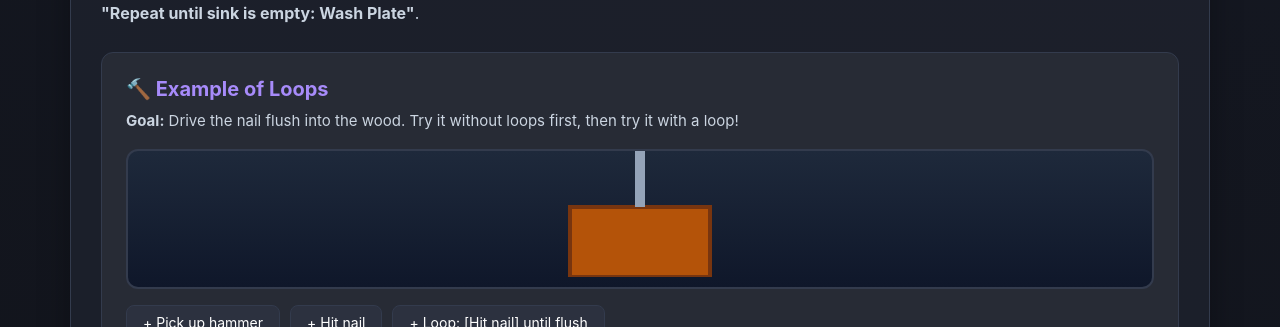
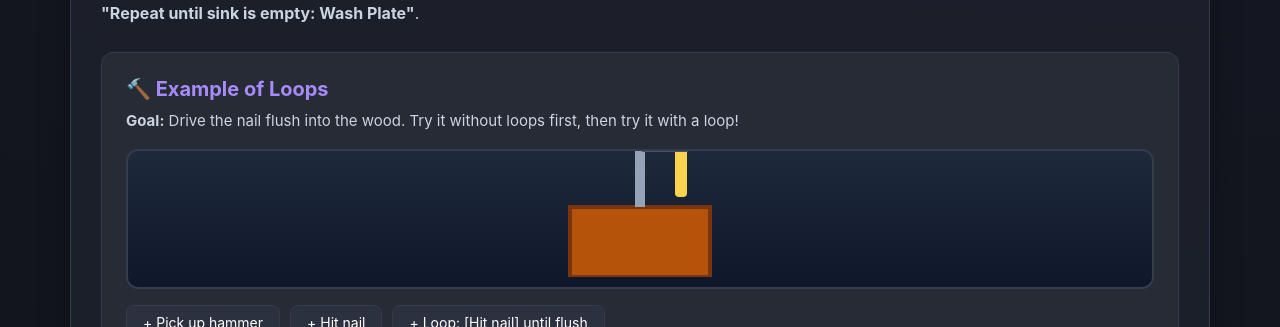
Before and after one commit to SPP-2005/AlgoThink1, a Next.js app: page /course/module-1 in a window 1280 px wide. Shown: the part 3160-3487 px from the top of the page. Built offline with nearby package versions, Linux system fonts and the light colour scheme.

Commit message:
feat: implement Algorithm Thinking module 1 simulation page with activity and hammer logic

```diff
--- a/app/course/module-1/page.js
+++ b/app/course/module-1/page.js
@@ -570,7 +570,7 @@ export default function Module1() {
                                     </g>
 
                                     {/* Hammer */}
-                                    <g style={{ transformOrigin: '140px 10px', animation: isHitting ? 'hammerStrike 0.3s ease-in-out' : 'none', opacity: hammerVisible ? 1 : 0, transition: 'opacity 0.3s' }}>
+                                    <g style={{ transformOrigin: '140px 10px', animation: isHitting ? 'hammerStrike 0.3s ease-in-out' : 'none', opacity: 1 }}>
                                         {/* Handle */}
                                         <rect x="135" y="10" width="12" height="60" fill="#fcd34d" rx="4" />
                                         {/* Head */}
@@ -600,7 +600,7 @@ export default function Module1() {
                                 <button onClick={runHammerSim} disabled={hammerStatus === 'running'} className="btn btn-primary" style={{ padding: '8px 24px', fontSize: '14px', background: hammerStatus === 'running' ? '#64748b' : '#8b5cf6', cursor: hammerStatus === 'running' ? 'not-allowed' : 'pointer' }}>▶ Run Sequence</button>
                                 <button onClick={handleHammerReset} disabled={hammerStatus === 'running'} className="btn" style={{ background: 'transparent', border: '1px solid var(--border)', color: 'white', padding: '8px 24px', fontSize: '14px', borderRadius: '8px', cursor: hammerStatus === 'running' ? 'not-allowed' : 'pointer' }}>🔄 Reset</button>
                             </div>
-                            {hammerMessage && <div style={{ marginTop: '10px', fontSize: '12px', color: hammerStatus === 'error' ? '#f87171' : hammerStatus === 'success' ? '#34d399' : '#fbbf24', fontWeight: 'bold' }}>{hammerMessage}</div>}
+                            {hammerMessage && <div style={{ marginTop: '16px', fontSize: '16px', padding: '12px 16px', borderRadius: '8px', background: 'rgba(0,0,0,0.2)', borderLeft: `4px solid ${hammerStatus === 'error' ? '#f87171' : hammerStatus === 'success' ? '#34d399' : '#fbbf24'}`, color: hammerStatus === 'error' ? '#fca5a5' : hammerStatus === 'success' ? '#6ee7b7' : '#fcd34d', fontWeight: 'bold', width: '100%' }}>{hammerMessage}</div>}
                         </div>
                 </div>
 
```
